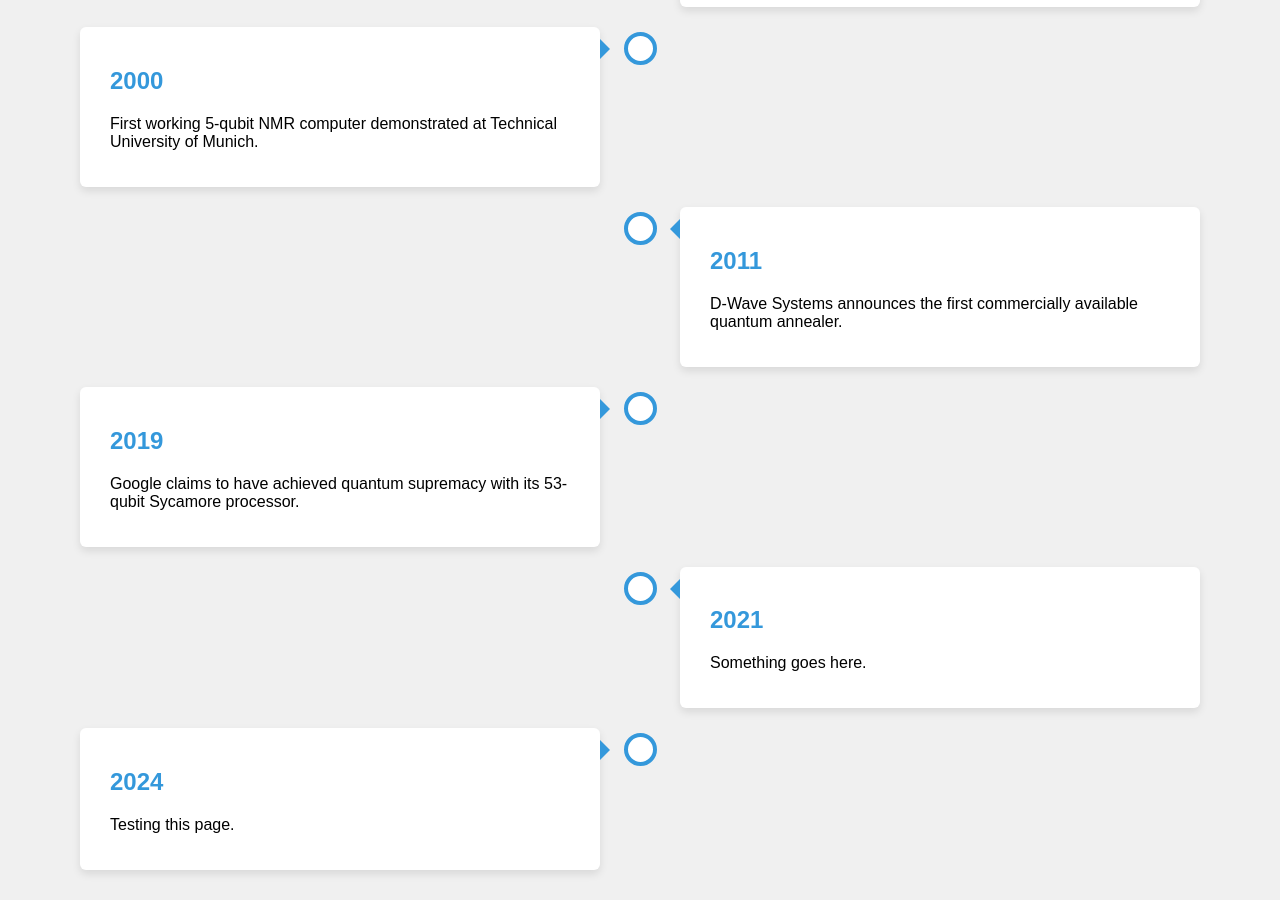
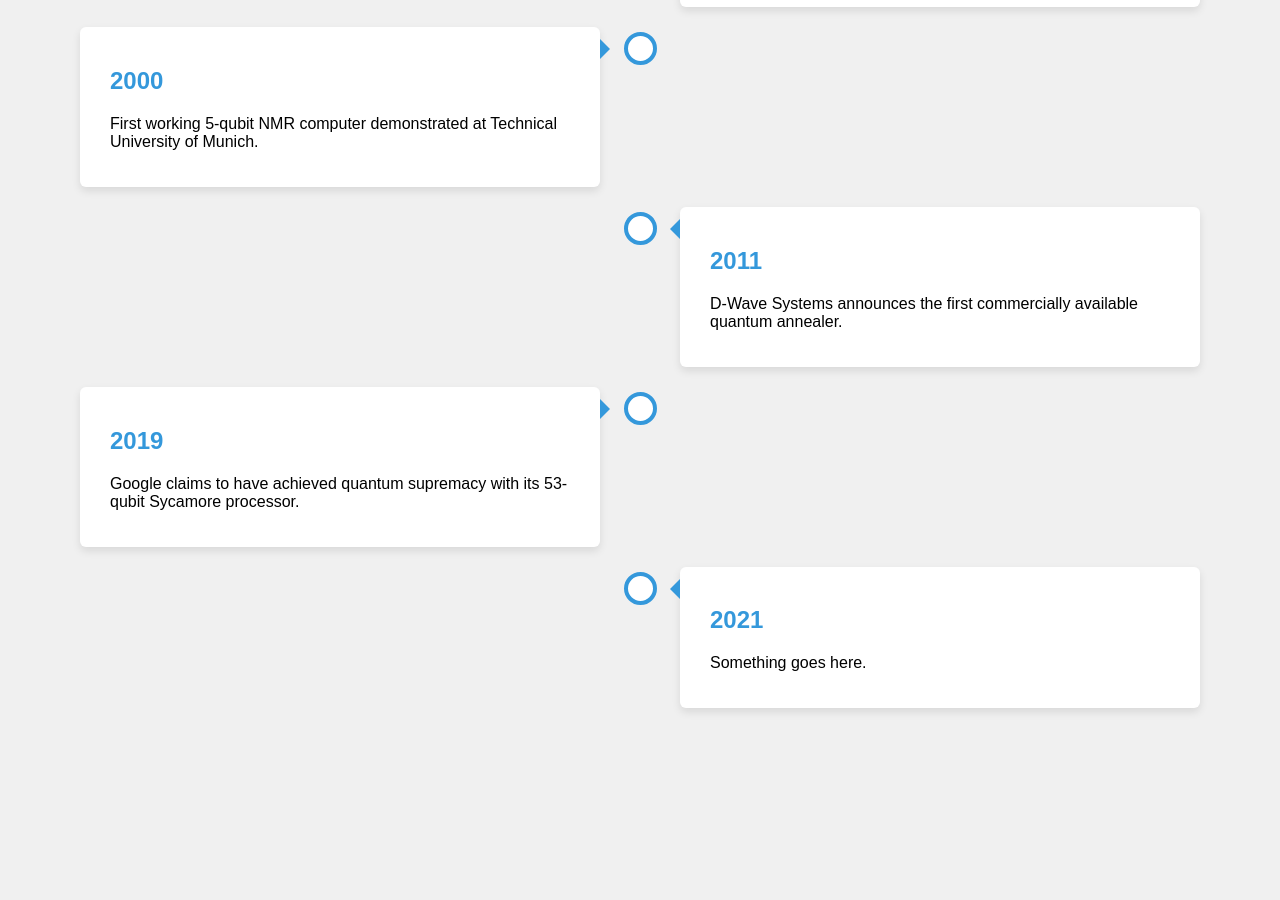
Before and after one commit to ddri/ddri.github.io, a Jekyll site: the page built from index.md, in a window 1280 px wide and 900 px high, scrolled down 798 px. Built offline with Jekyll 4.4.1, drawn with Linux system fonts in a browser that asks for light colours; after the commit the page ends 1536 px from its top, so only the background shows below that.

Commit message:
testing feed

```diff
--- a/_data/timeline.yml
+++ b/_data/timeline.yml
@@ -21,6 +21,3 @@
 
 - year: 2021
   event: Something goes here.
-
-- year: 2024
-  event: Testing this page.
```
Also changed, not shown: 2 other files.
